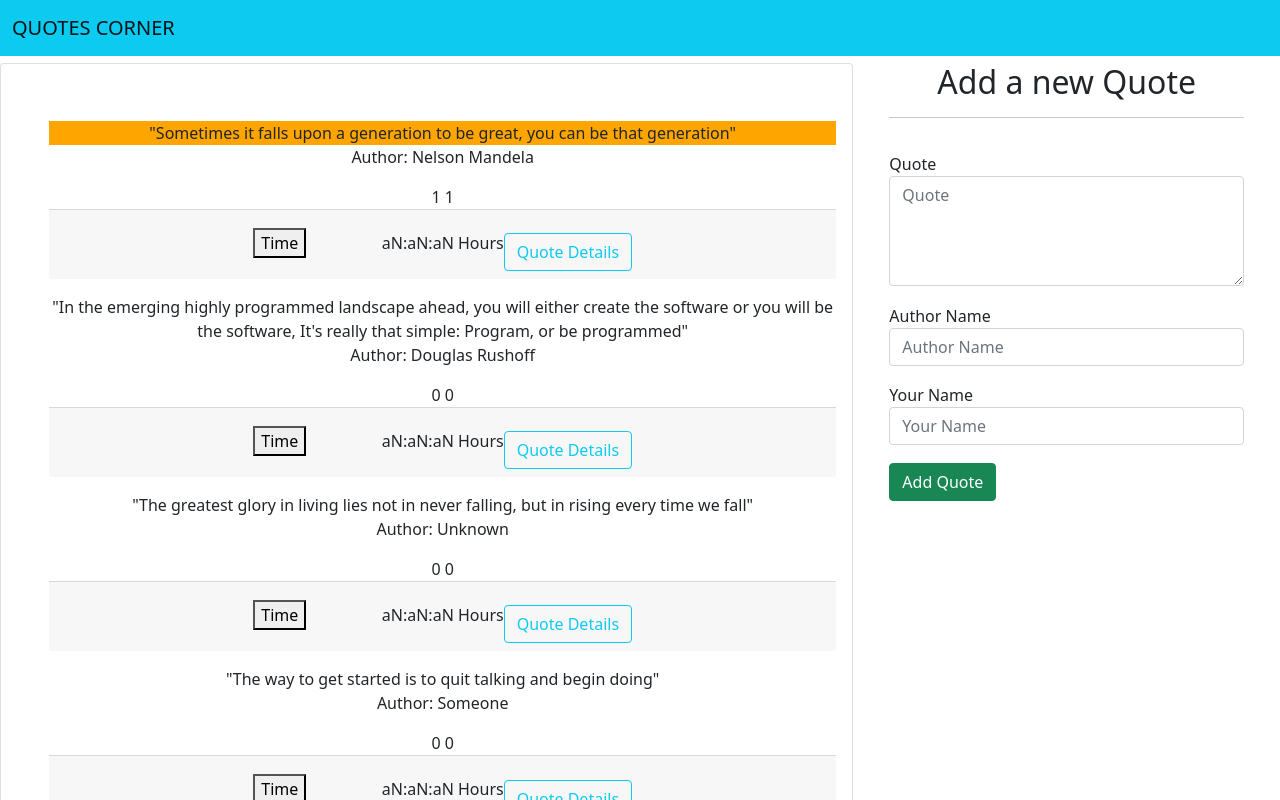
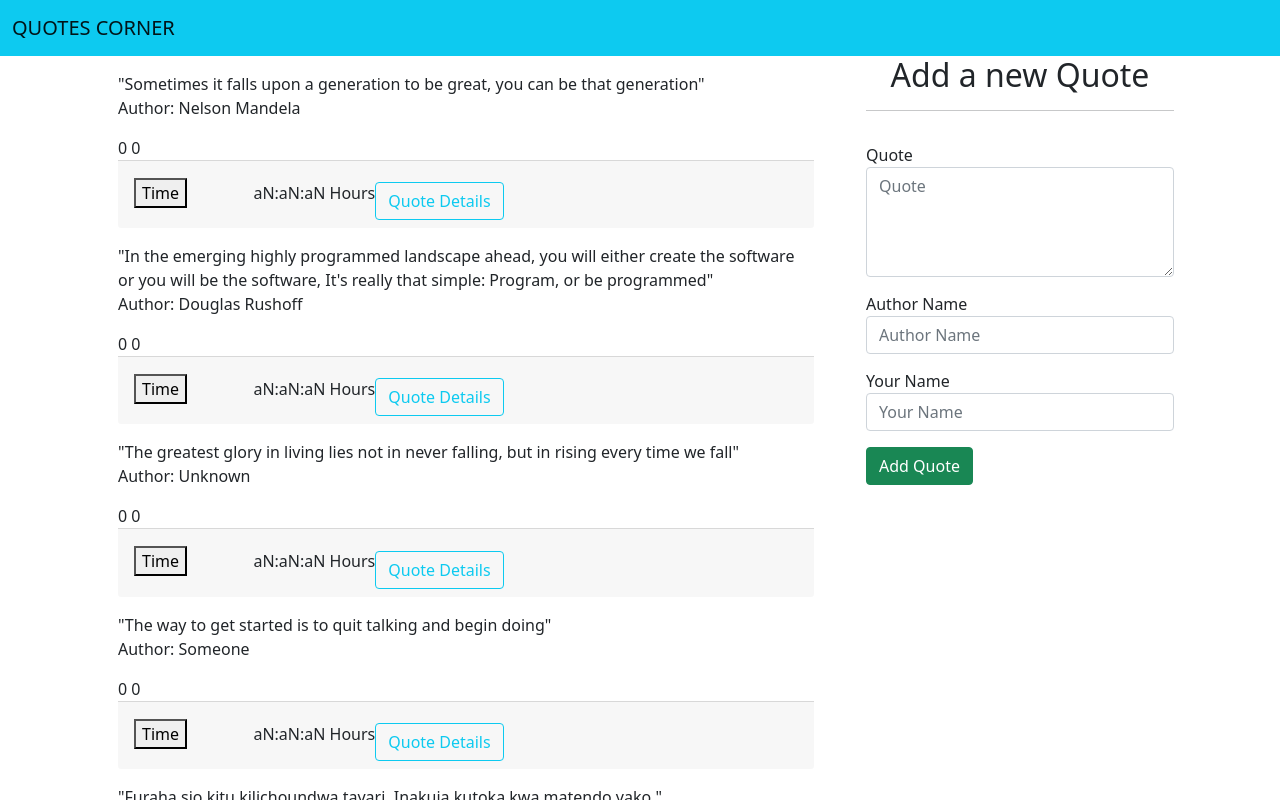
Before and after one commit to IanoSang/Quotes-Corner, an Angular app: page / in a window 1280 px wide. Shown: the top 800 px of the page. Built offline with nearby package versions, Linux system fonts and the light colour scheme.

Commit message:
feat: styles- adjust styles the styling across the components to enable user friendlyness

```diff
--- a/src/app/app.component.html
+++ b/src/app/app.component.html
@@ -1 +1,3 @@
-<app-quotes></app-quotes>
+<div class="container-fluid">
+  <app-quotes></app-quotes>
+</div>
--- a/src/app/quotes/quotes.component.css
+++ b/src/app/quotes/quotes.component.css
@@ -1,4 +1,4 @@
-.card{
+.row{
   display: inline-flex;
   flex-direction: row;
 
--- a/src/app/quotes/quotes.component.html
+++ b/src/app/quotes/quotes.component.html
@@ -1,12 +1,10 @@
 <div class="nav" xmlns="http://www.w3.org/1999/html">
 <app-navbar></app-navbar>
 </div>
-<div class="container-fluid">
+<div class="container">
   <div class="row">
-  <div class="card text-center col-md-8">
+    <div  class="card-body col-8">
 
-  <div class="row" id="bg">
-    <div  class="card-body col-6">
       <ul *ngFor='let quote of quotes;let i = index'>
       <div *ngIf="highest()===quote.upvote && quote.upvote>0;then highlight else empty">
       </div>
@@ -29,21 +27,13 @@
         </div>
 
         <app-quotes-details *ngIf="quote.showDescription" [quotes]='quote' (isComplete)= 'quotesDelete($event,i)'></app-quotes-details>
-
-
       </ul>
 
     </div>
 
-  </div>
-  </div>
-
-    <div class="col-md-4">
+    <div class="col-4">
       <app-quotes-form (addQuote)="addNewQuote($event)"></app-quotes-form>
     </div>
   </div>
-
-
-
 </div>
 <app-footer></app-footer>
--- a/src/app/quotes/quotes.component.ts
+++ b/src/app/quotes/quotes.component.ts
@@ -18,7 +18,7 @@ export class QuotesComponent implements OnInit,OnDestroy{
 
 
   quotes:Quotes[] = [
-    new Quotes(1, 'Sometimes it falls upon a generation to be great, you can be that generation', 'Nelson Mandela', 'Ian Sang', 1, 0),
+    new Quotes(1, 'Sometimes it falls upon a generation to be great, you can be that generation', 'Nelson Mandela', 'Ian Sang', 0, 0),
     new Quotes(2, 'In the emerging highly programmed landscape ahead, you will either create the software or you will be the software, It\'s really that simple: Program, or be programmed', 'Douglas Rushoff', 'Ian Sang', 0, 0),
     new Quotes(3, 'The greatest glory in living lies not in never falling, but in rising every time we fall', 'Unknown', 'Ian Sang', 0, 0),
     new Quotes(4, 'The way to get started is to quit talking and begin doing', 'Someone', 'Ian Sang', 0, 0),
```
